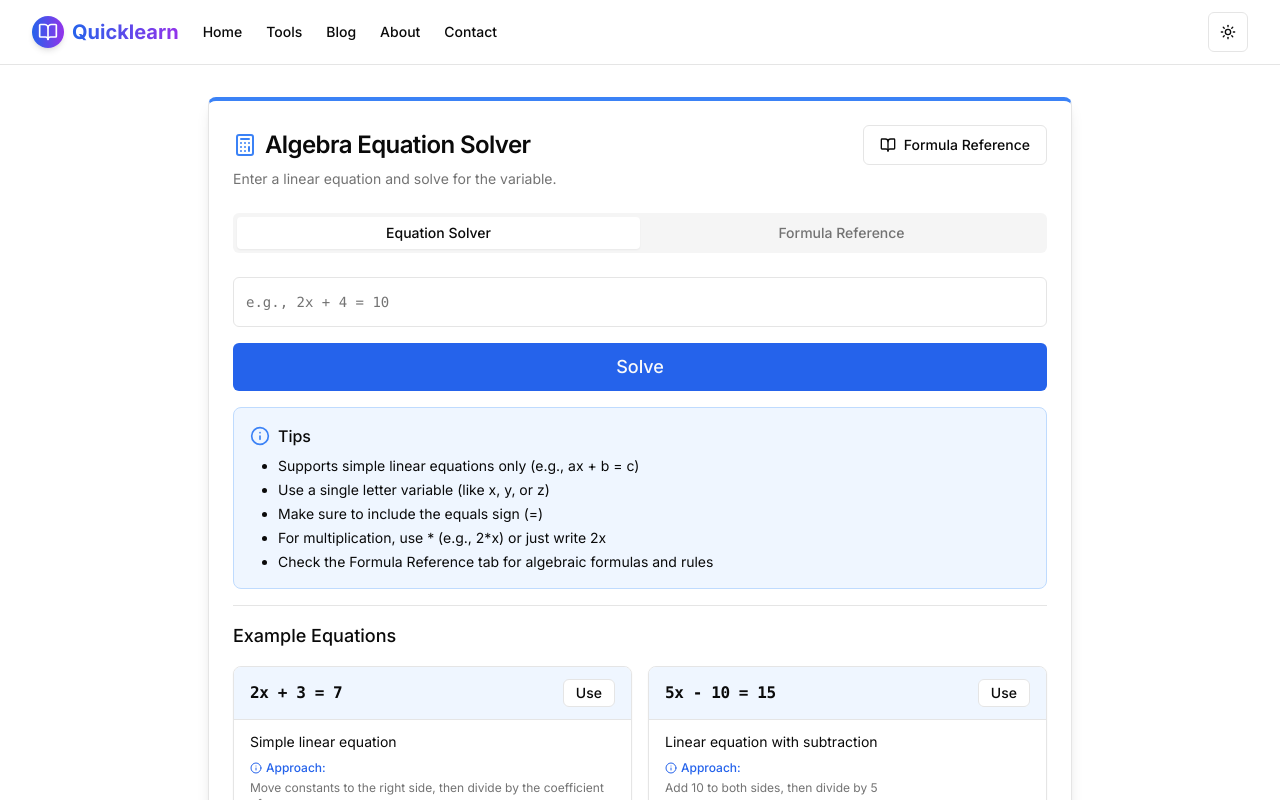
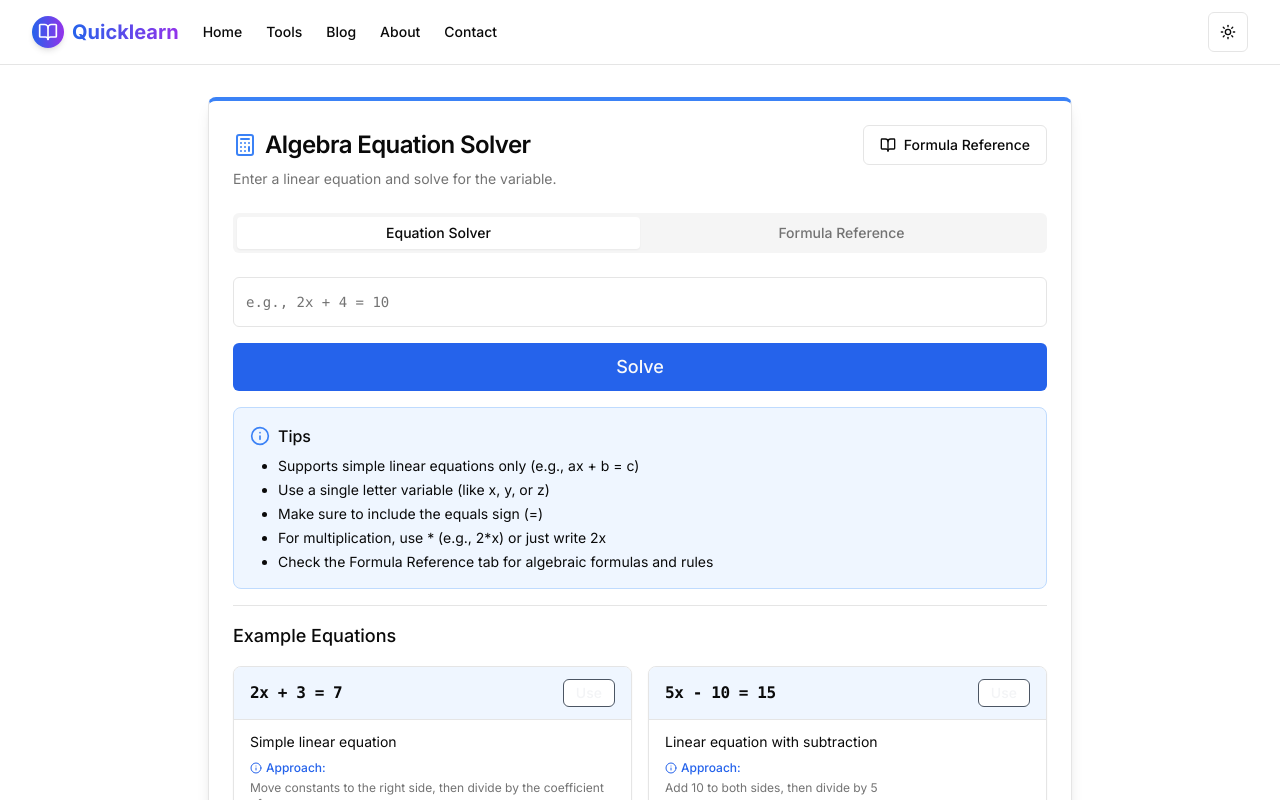
Before and after one commit to sjfsdh/mathsprotest, a Next.js app: page /tools/algebra-solver in a window 1280 px wide. Shown: the top 800 px of the page. Built offline with nearby package versions, Linux system fonts and the light colour scheme.

Commit message:
Update algebra-solver.tsx

```diff
--- a/algebra-solver.tsx
+++ b/algebra-solver.tsx
@@ -319,7 +319,7 @@ export default function AlgebraSolver() {
                             variant="outline"
                             size="sm"
                             onClick={() => handleUseExample(example.equation)}
-                            className="h-7"
+                            className="h-7 text-gray-100 border-gray-600 hover:bg-gray-800"
                           >
                             Use
                           </Button>
```
